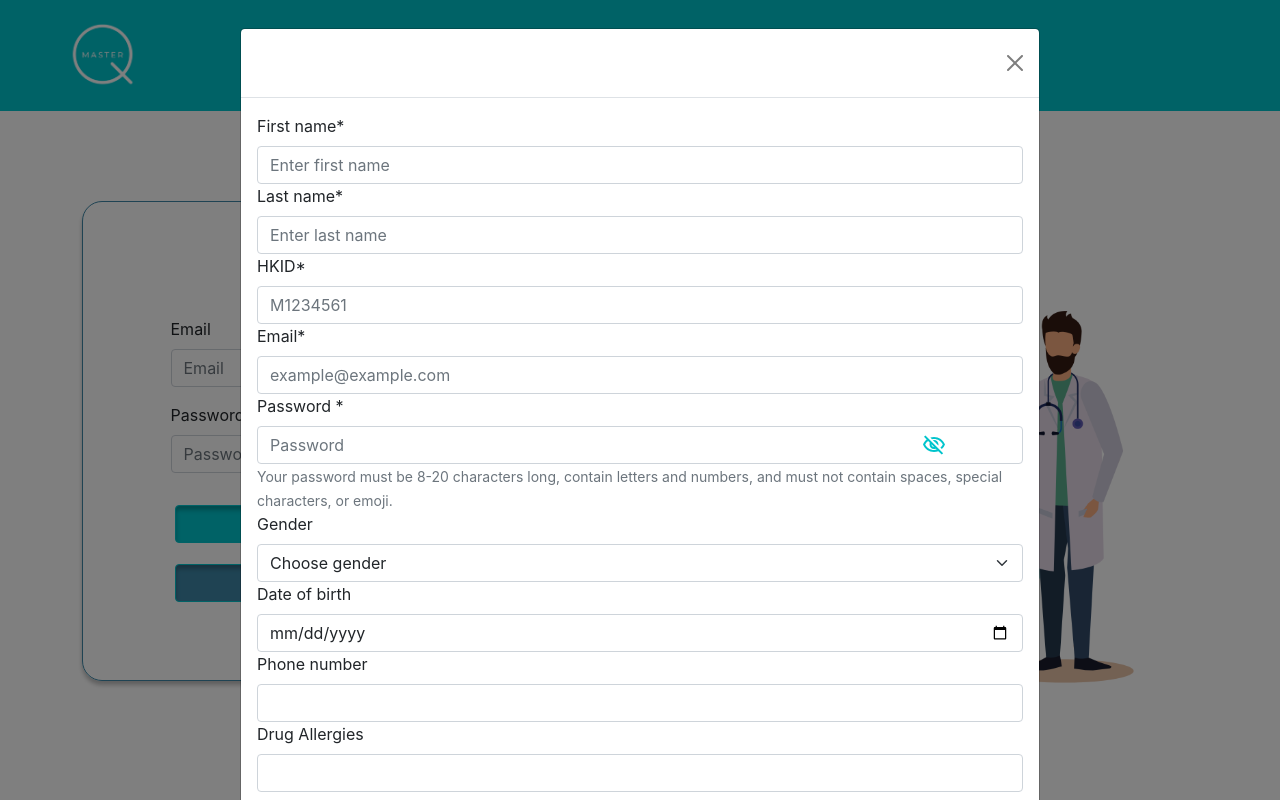
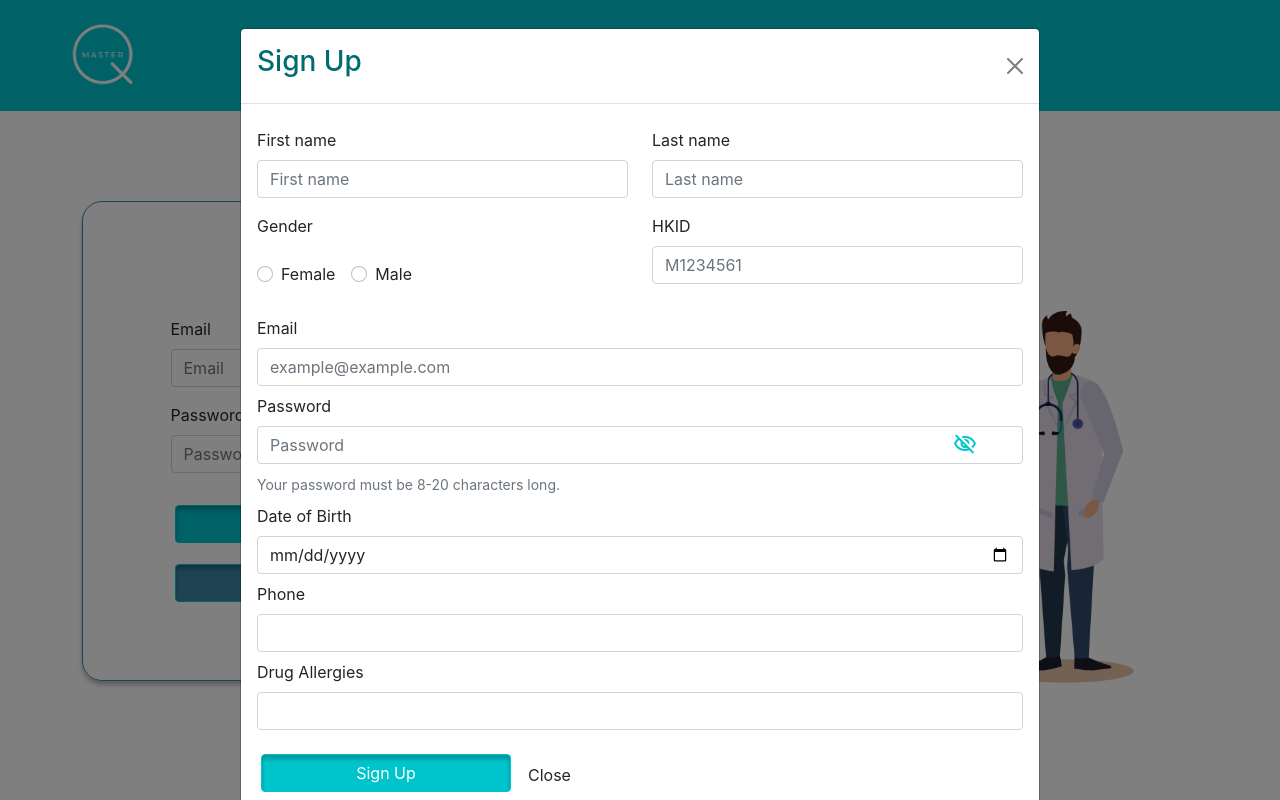
Before and after one commit to JamesMB209/front-patient-masterQ, a React (Create React App) app: page /login in a window 1280 px wide. Both pictures are taken after a click on the button "Sign Up". Built offline with nearby package versions, Linux system fonts and the light colour scheme; no server answers.

Commit message:
sign-up form updated

```diff
--- a/src/App.js
+++ b/src/App.js
@@ -53,27 +53,24 @@ function App() {
             navbarScroll
           >
 
-            <Nav.Link href="/booking" className="nav-item mx-4"> <LaptopChromebookOutlinedIcon className="mx-2"/>
-              Online Booking</Nav.Link>
+            <Link to="/booking" className="nav-item mx-4"> <LaptopChromebookOutlinedIcon className="mx-2"/>
+              Online Booking</Link>
 
-            <Nav.Link href="/active" className="nav-item mx-4"> <FactCheckOutlinedIcon className="mx-2"/>
-              Checkin</Nav.Link>
+            <Link to="/active" className="nav-item mx-4"> <FactCheckOutlinedIcon className="mx-2"/>
+              Check-in</Link>
 
             {isAuthenticated
               ? (
-                <Nav.Link >
                   <Link to="/login"
                   onClick={() => dispatch(logoutNowThunk())} className="nav-item mx-4">
                     <LogoutOutlinedIcon className="mx-2"/>
                     Logout</Link>
-                </Nav.Link>
               )
               : (
-                <Nav.Link >
                   <Link to="/login" className="nav-item mx-4">
                   <LogoutOutlinedIcon className="mx-2"/>
-                  Login/SignUp</Link>
-                </Nav.Link>
+                  Login / SignUp</Link>
+
               )}
 
             {/* {isAuthenticated
--- a/src/components/Signup.js
+++ b/src/components/Signup.js
@@ -2,10 +2,9 @@ import Modal from 'react-bootstrap/Modal';
 import { useDispatch } from 'react-redux';
 import { useState } from 'react';
 import { signupThunk } from '../redux/auth/actions';
-import { InputGroup, Feedback, Form, Button } from 'react-bootstrap';
+import { InputGroup, Feedback, Form, Button, Row, Col } from 'react-bootstrap';
 
 import VisibilityOffOutlinedIcon from '@mui/icons-material/VisibilityOffOutlined';
-
 
 export default function SignUp(props) {
   const dispatch = useDispatch();
@@ -20,16 +19,11 @@ export default function SignUp(props) {
   const [phone, setPhone] = useState("");
   const [drugAllergies, setDrugAllergies] = useState("");
 
-  //show / hide password
-  const [passwordShown, setPasswordShown] = useState(false);
-   const togglePassword = () => {
-    setPasswordShown(!passwordShown);
-  };
-
    //input validation
    const [validated, setValidated] = useState(false);
 
    const handleSubmit = (event) => {
+     console.log(event)
      const form = event.currentTarget;
      if (form.checkValidity() === false) {
        event.preventDefault();
@@ -38,6 +32,14 @@ export default function SignUp(props) {
 
      setValidated(true);
    };
+
+  //show / hide password
+  const [passwordShown, setPasswordShown] = useState(false);
+   const togglePassword = () => {
+    setPasswordShown(!passwordShown);
+  };
+
+
 
   const signUp = () => {
     let patient = {
@@ -63,103 +65,179 @@ export default function SignUp(props) {
     centered
   >
     <Modal.Header closeButton>
-      <Modal.Title id="contained-modal-title-vcenter">
+      <h3 id="contained-modal-title-vcenter">
         Sign Up
-        - required *
-      </Modal.Title>
+      </h3>
     </Modal.Header>
+
     <Modal.Body>
-      <Form className='row'>
-        <Form.Group className="mb-3" controlId="signUpForm">
-          <Form.Label>First name*</Form.Label>
+    <Form
+    noValidate
+    validated={validated}
+    onSubmit={handleSubmit}>
+      <Row>
+
+        <Form.Group as={Col} md="6" controlId="validationCustom01"
+        className="my-2">
+          <Form.Label>First name</Form.Label>
           <Form.Control
             required
-          placeholder="Enter first name"
+            type="text"
+            placeholder="First name"
             value={firstName}
-          onChange={(e) => { setFirstName(e.target.value) }} />
+            onChange={(e) => { setFirstName(e.target.value) }}
+          />
+          <Form.Control.Feedback></Form.Control.Feedback>
+        </Form.Group>
 
-          <Form.Label>Last name*</Form.Label>
+        <Form.Group as={Col} md="6" controlId="validationCustom02"
+        className="my-2">
+          <Form.Label>Last name</Form.Label>
           <Form.Control
             required
-          placeholder="Enter last name"
+            type="text"
+            placeholder="Last name"
             value={lastName}
-          onChange={(e) => { setLastName(e.target.value) }} />
+            onChange={(e) => { setLastName(e.target.value) }}
+          />
+          <Form.Control.Feedback></Form.Control.Feedback>
+        </Form.Group>
 
-          <Form.Label>HKID*</Form.Label>
+        <Form.Group as={Col} md="6" className="my-2" controlId="validationGender">
+        <Form.Label>Gender</Form.Label>
+        {['radio'].map((type) => (
+          <div key={`inline-${type}`} className="my-3">
+            <Form.Check
+            required
+              inline
+              label="Female"
+              name="group1"
+              value="female"
+              type={type}
+              id={`inline-${type}-1`}
+            />
+            <Form.Check
+              inline
+              label="Male"
+              name="group1"
+              value="male"
+              type={type}
+              id={`inline-${type}-2`}
+            />
+          </div>
+        ))}
+      </Form.Group>
+
+        <Form.Group as={Col} md="6" controlId="validationCustomUsername"
+        className="my-2">
+          <Form.Label>HKID</Form.Label>
+          <InputGroup hasValidation>
             <Form.Control
+              type="text"
               required
               placeholder="M1234561"
               value={hkid}
-          onChange={(e) => { setHkid(e.target.value) }} />
+              maxLength="8"
+              onChange={(e) => { setHkid(e.target.value) }}
+                />
+            <Form.Control.Feedback type="invalid">
+              Please input HKID number without the bracket
+            </Form.Control.Feedback>
+          </InputGroup>
+        </Form.Group>
+      </Row>
 
-          <Form.Label>Email*</Form.Label>
+        <Form.Group as={Col} md="12" controlId="validationCustom03"
+        className="my-1">
+          <Form.Label>Email</Form.Label>
           <Form.Control
+          type="email"
           required
           placeholder="example@example.com"
           value={email}
-          onChange={(e) => { setEmail(e.target.value) }} />
+          onChange={(e) => { setEmail(e.target.value) }}  />
+          <Form.Control.Feedback type="invalid">
+            Please enter your email
+          </Form.Control.Feedback>
+        </Form.Group>
 
         <div className="pass-wrapper">
-          <Form.Label>Password *</Form.Label>
+        <Form.Group as={Col} md="12" controlId="validationCustom04"
+        className="my-2">
+          <Form.Label>Password</Form.Label>
           <Form.Control
+          required
           placeholder="Password"
+          maxLength="20"
+          minLength="8"
           type={passwordShown ? "text" : "password"}
           value={password}
-          onChange={(e) => { setPassword(e.target.value) }}
-          />
+          onChange={(e) => { setPassword(e.target.value) }} />
           <VisibilityOffOutlinedIcon
           onClick={togglePassword}
           className='show_password'/>
+          <Form.Control.Feedback type="invalid">
+            Please enter password
+          </Form.Control.Feedback>
+        </Form.Group>
         </div>
-
         <Form.Text id="passwordHelpBlock" muted>
-            Your password must be 8-20 characters long, contain letters and numbers, and
-            must not contain spaces, special characters, or emoji.
-          </Form.Text><br />
-
-          {/* Gender */}
-          <Form.Label>Gender</Form.Label>
-          <Form.Select
-          value={gender}
-          onChange={(e) => { setGender(e.target.value) }}>
-            <option value="">Choose gender</option>
-            <option value="male">Male</option>
-            <option value="female">Female</option>
-          </Form.Select>
-          {/* <Form.Control placeholder="Gender" value={gender} onChange={(e) => { setGender(e.target.value) }} /> */}
+            Your password must be 8-20 characters long.
+          </Form.Text>
 
         {/* DOB */}
-          <Form.Label>Date of birth</Form.Label>
+        <Form.Group controlId="validationDob"
+        className="my-2">
+          <Form.Label>Date of Birth</Form.Label>
           <Form.Control
           type="date"
           value={dob}
-          onChange={(e) => { setDob(e.target.value) }} />
+          //value="1995-01-01"
+          onChange={(e) => { setDob(e.target.value) }}
+          required />
+          <Form.Control.Feedback type="invalid">
+            Please enter your date of birth
+          </Form.Control.Feedback>
+        </Form.Group>
 
         {/* Phone */}
-          <Form.Label>Phone number</Form.Label>
+        <Form.Group
+        controlId="validationPhone"
+        className="my-2">
+          <Form.Label>Phone</Form.Label>
           <Form.Control
+          type="tel"
           value={phone}
-          onChange={(e) => { setPhone(e.target.value) }} />
+          onChange={(e) => { setPhone(e.target.value) }}
+          required />
+          <Form.Control.Feedback type="invalid">
+            Please enter your phone number
+          </Form.Control.Feedback>
+        </Form.Group>
 
-          {/* Drug Allerges */}
+        <Form.Group className="my-2 mb-4">
           <Form.Label>Drug Allergies</Form.Label>
           <Form.Control
+          type="text"
           value={drugAllergies}
-          onChange={(e) => { setDrugAllergies(e.target.value) }} />
+          onChange={(e) => { setDrugAllergies(e.target.value) }}
+         />
+        </Form.Group>
 
-        </Form.Group>
-      </Form>
-    </Modal.Body>
-    <Modal.Footer>
-      <Button className="mx-1 buttonOne" variant="primary" type="submit" onClick={(e) => {
+      <Button
+       className="mx-1 buttonOne align-self-end"
+       type="submit"
+       onClick={(e) => {
         signUp();
         console.log("clicked")
         // props.onHide();
-      }}>
-        Sign Up
+      }}> Sign Up
       </Button>
-      <Button onClick={props.onHide} variant="secondary">Close</Button>
-    </Modal.Footer>
+
+      <Button
+      onClick={props.onHide} variant="secondary">Close</Button>
+    </Form>
+    </Modal.Body>
   </Modal>
   );
 }
--- a/src/styles/_custom.scss
+++ b/src/styles/_custom.scss
@@ -8,8 +8,7 @@ $white: white;
 $theme-colors: (
     "info": $blueTwo,
     "danger": teal,
-    "primary": $blueOne
-
+    "primary": $blueOne,
 );
 
 @mixin center-all {
--- a/src/styles/login.scss
+++ b/src/styles/login.scss
@@ -61,7 +61,7 @@
       color: $blueOne;
       position: absolute;
       top: 55%;
-      right: 10%;
+      right: 6%;
   }
 
   .show_password:hover {
```
Lines whose indentation alone changed are shown as unchanged.
